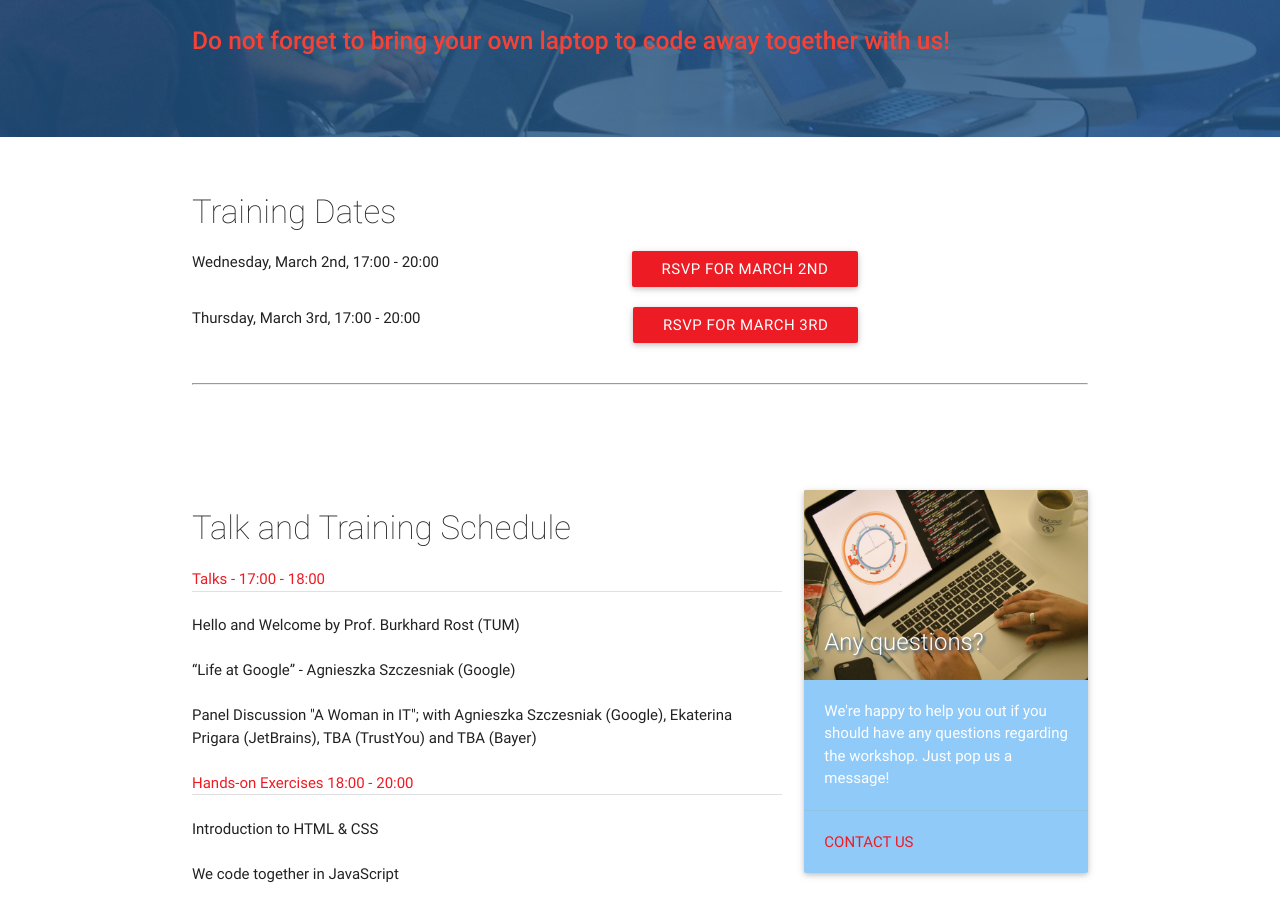
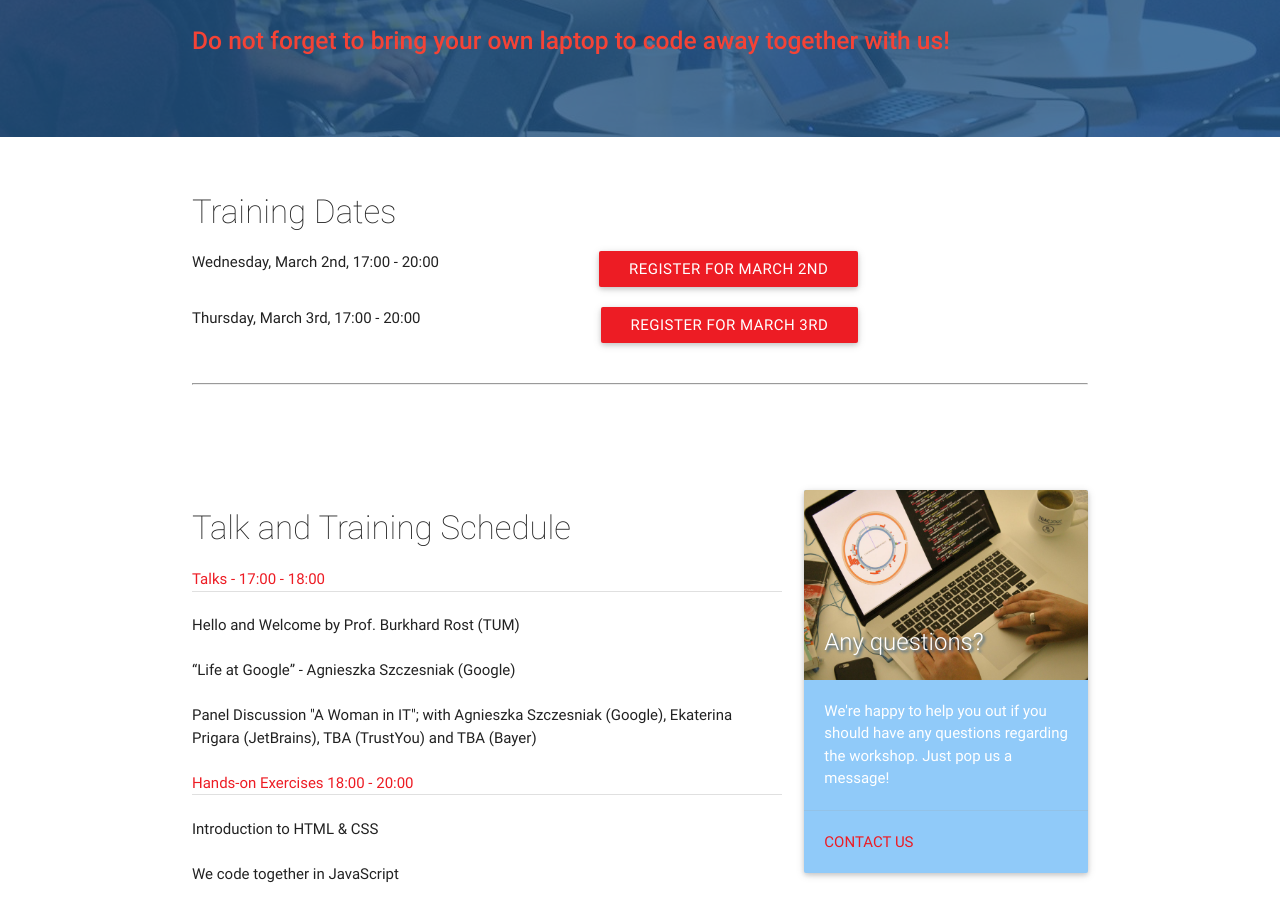
Before and after one commit to jayjayjpg/jayjayjpg.github.io, a Jekyll site: the page built from schedule.html, in a window 1280 px wide and 900 px high, scrolled down 307 px. Built offline with Jekyll 4.4.1, drawn with Linux system fonts in a browser that asks for light colours.

Commit message:
Changed RSVP to Register

```diff
--- a/schedule.html
+++ b/schedule.html
@@ -27,12 +27,12 @@ permalink: /schedule/
         <h2>Training Dates</h2>
         <div class="row">
           <div class="col s12 m9">
-            Wednesday, March 2nd, 17:00 - 20:00 <a class="btn tertiary-bg uppercase right" href="http://www.meetup.com/stylight/events/228921349/" target="_blank">RSVP for March 2nd</a>
+            Wednesday, March 2nd, 17:00 - 20:00 <a class="btn tertiary-bg uppercase right" href="http://www.meetup.com/stylight/events/228921349/" target="_blank">Register for March 2nd</a>
           </div>
         </div>
         <div class="row">
           <div class="col s12 m9">
-            Thursday, March 3rd, 17:00 - 20:00 <a class="btn tertiary-bg uppercase right" href="http://www.meetup.com/stylight/events/228921612/" target="_blank">RSVP for March 3rd</a>
+            Thursday, March 3rd, 17:00 - 20:00 <a class="btn tertiary-bg uppercase right" href="http://www.meetup.com/stylight/events/228921612/" target="_blank">Register for March 3rd</a>
           </div>
         </div>
         </ul>
```
